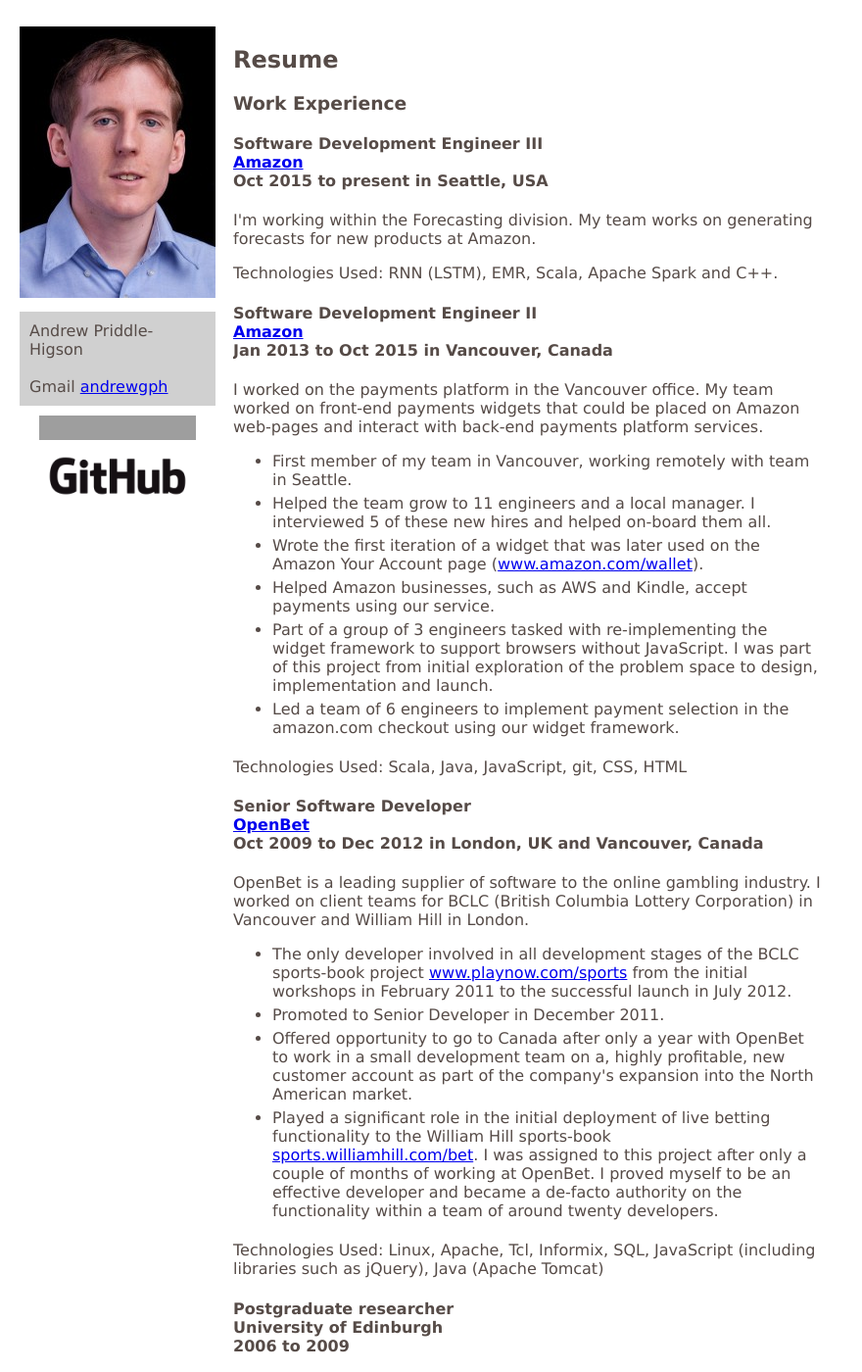
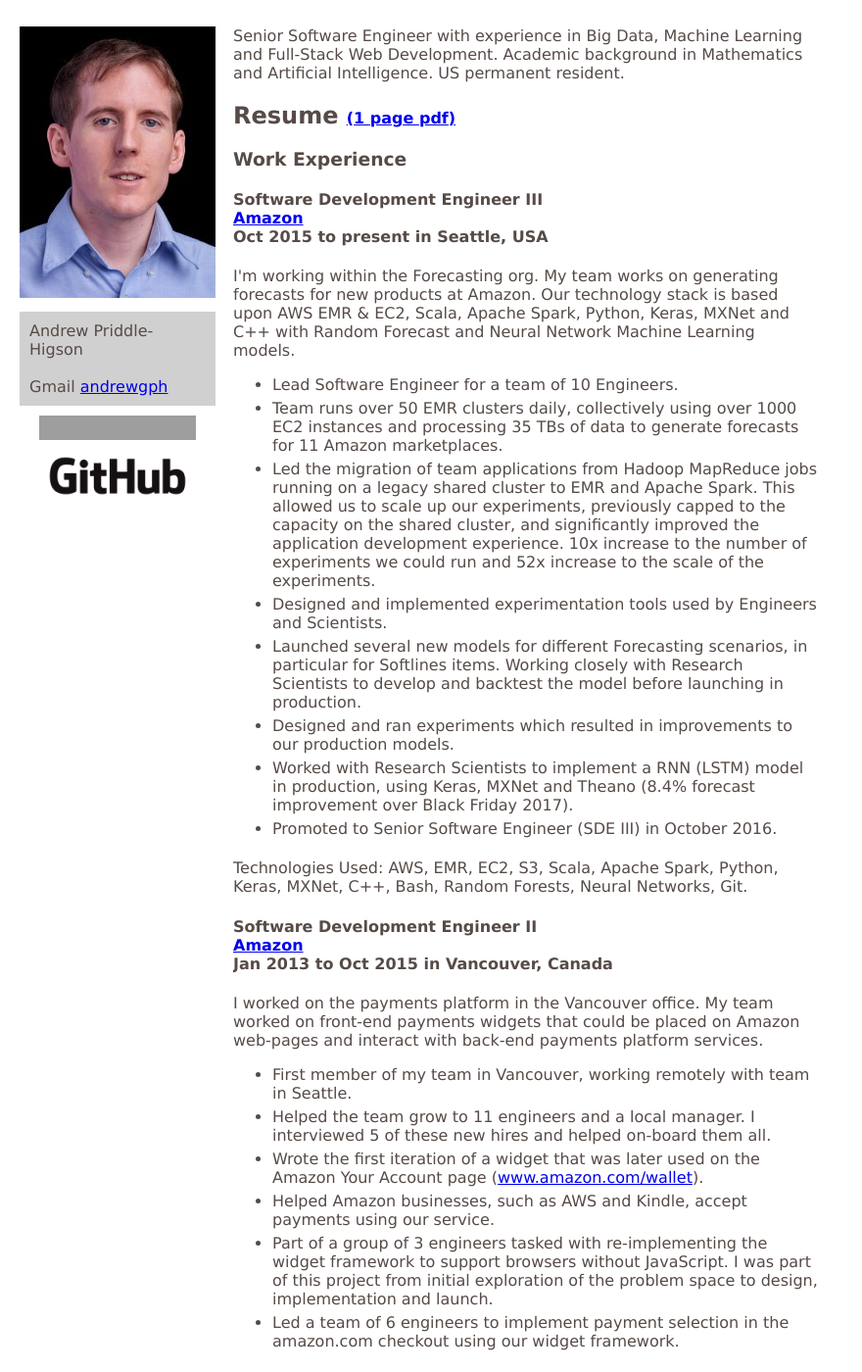
Before and after one commit to andrewgph/andrewgph.github.com, a Jekyll site: the page built from index.html, in a window 1280 px wide and 1400 px high. Shown: the whole window at 98% size, without its empty margins (0-880 px from the left). Built offline with Jekyll 4.4.1, drawn with Linux system fonts in a browser that asks for light colours; nearby versions of some CDN libraries; Markdown is read by kramdown in place of the engine named in the settings; the list of posts is cut into pages by our own code; some of the changed text lies outside the part shown; grey boxes are pictures that could not be loaded.

Commit message:
Various updates

```diff
--- a/index.html
+++ b/index.html
@@ -3,8 +3,13 @@
 title: Andrew Priddle-Higson
 ---
 
+Senior Software Engineer with experience in Big Data, Machine Learning and Full-Stack Web Development.
+Academic background in Mathematics and Artificial Intelligence.
+US permanent resident.
+
 <div class="cv">
-<h2> Resume </h2>
+
+<h2> Resume <a style="font-size:16px;" href="/docs/Andrew_Priddle-Higson_Resume.pdf">(1 page pdf)</a></h2>
 
 <h3> Work Experience </h3>
 
@@ -15,11 +20,22 @@
 </h4>
 
 <p>
-I'm working within the Forecasting division. My team works on generating forecasts for new products at Amazon.
+  I'm working within the Forecasting org. My team works on generating forecasts for new products at Amazon. Our technology stack is based upon AWS EMR & EC2, Scala, Apache Spark, Python, Keras, MXNet and C++ with Random Forecast and Neural Network Machine Learning models.
 </p>
 
+<ul>
+  <li>Lead Software Engineer for a team of 10 Engineers.</li>
+  <li>Team runs over 50 EMR clusters daily, collectively using over 1000 EC2 instances and processing 35 TBs of data to generate forecasts for 11 Amazon marketplaces.</li>
+  <li>Led the migration of team applications from Hadoop MapReduce jobs running on a legacy shared cluster to EMR and Apache Spark. This allowed us to scale up our experiments, previously capped to the capacity on the shared cluster, and significantly improved the application development experience. 10x increase to the number of experiments we could run and 52x increase to the scale of the experiments.</li>
+  <li>Designed and implemented experimentation tools used by Engineers and Scientists.</li>
+  <li>Launched several new models for different Forecasting scenarios, in particular for Softlines items. Working closely with Research Scientists to develop and backtest the model before launching in production.</li>
+  <li>Designed and ran experiments which resulted in improvements to our production models.</li>
+  <li>Worked with Research Scientists to implement a RNN (LSTM) model in production, using Keras, MXNet and Theano (8.4% forecast improvement over Black Friday 2017).</li>
+  <li>Promoted to Senior Software Engineer (SDE III) in October 2016.</li>
+</ul>
+
 <p>
-Technologies Used: RNN (LSTM), EMR, Scala, Apache Spark and C++.
+Technologies Used: AWS, EMR, EC2, S3, Scala, Apache Spark, Python, Keras, MXNet, C++, Bash, Random Forests, Neural Networks, Git.
 </p>
 
 <h4>
@@ -99,6 +115,7 @@
   <li>Fundamentals of Artificial Intelligence (Masters course), Tutor, 2008-09</li>
 </ul>
 </p>
+
 <p>
 In particular, as the teaching assistant for the 2nd year course Reasoning and Agents I was
 responsible for:
@@ -110,26 +127,15 @@
    <li> Responding to students' queries </li>
    <li> Working with the course lecturer to select the course's content </li>
 </ul>
+
 <p>
 I also helped with events aimed at school students, such as the
 <a href="http://www.macs.hw.ac.uk/recruitment/IT4U.html">IT4U</a> workshop.
 </p>
 
-<h3>Technical Experience</h3>
-
-<ul>
-<li>Linux system administration: Ubuntu, Arch Linux, Red Hat</li>
-<li>Shell scripting: Bash</li>
-<li>Functional Programming: Scala, Haskell</li>
-<li>Object Oriented Programming: Java, JavaScript, PHP</li>
-<li>Declarative Programming: SQL</li>
-<li>Scripting Languages: Python, Tcl, Ruby</li>
-<li>Web servers: Apache</li>
-<li>Database Management Systems: Informix, MySQL, PostgreSQL, SQLite</li>
-<li>Web development client-side: JavaScript (including jQuery and Prototype frameworks), HTML, CSS, JSON, XML, HTTP Push</li>
-<li>Version control systems: CVS, SVN, Git</li>
-<li>Web development server-side: Tcl, PHP</li>
-</ul>
+<p>
+  Technologies Used: Haskell, Java, PHP, PostgreSQL, SVN
+</p>
 
 <h3> Education </h3>
 
```
Also changed, not shown: other parts of index.html (+1 -1 lines).
